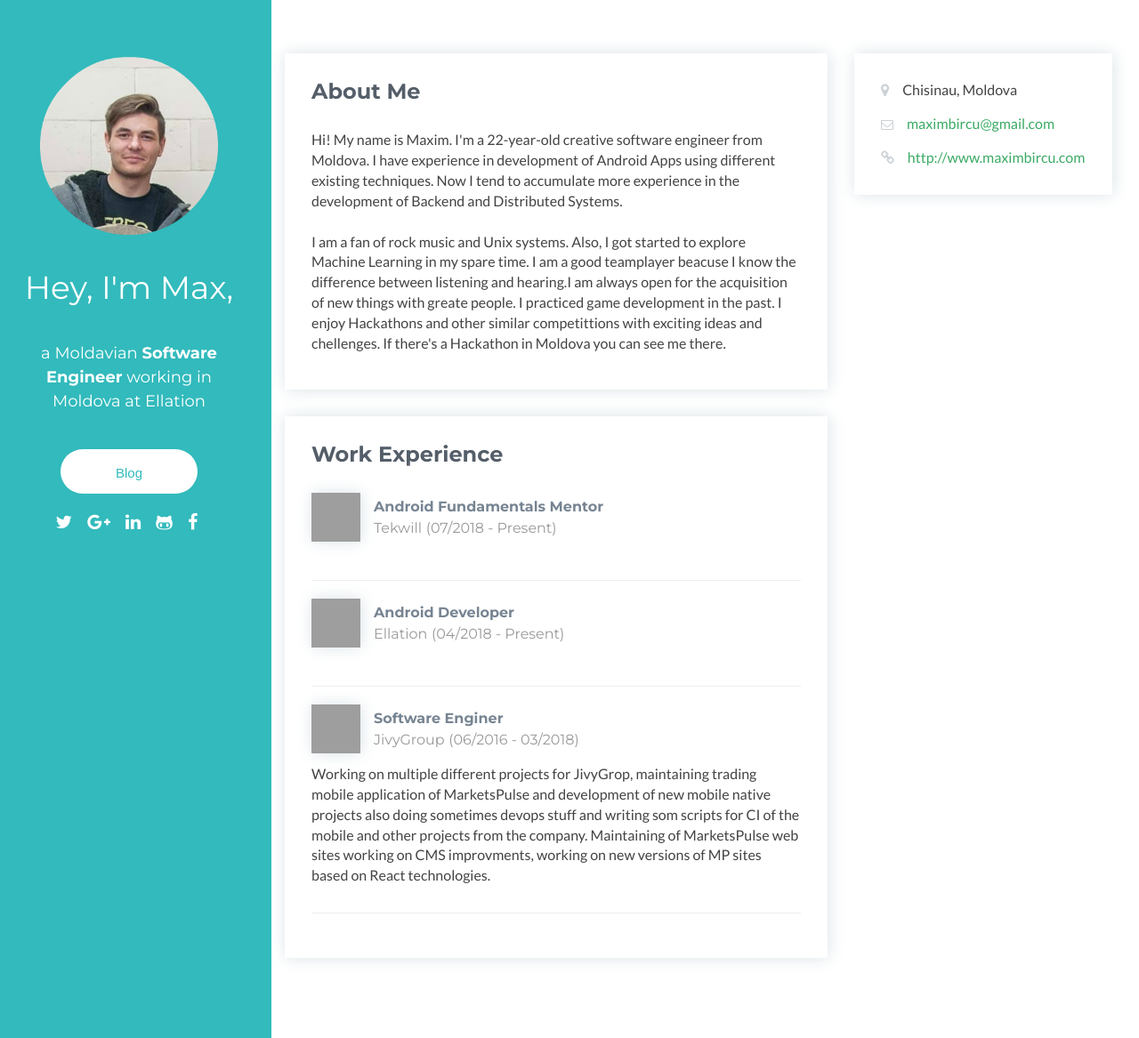
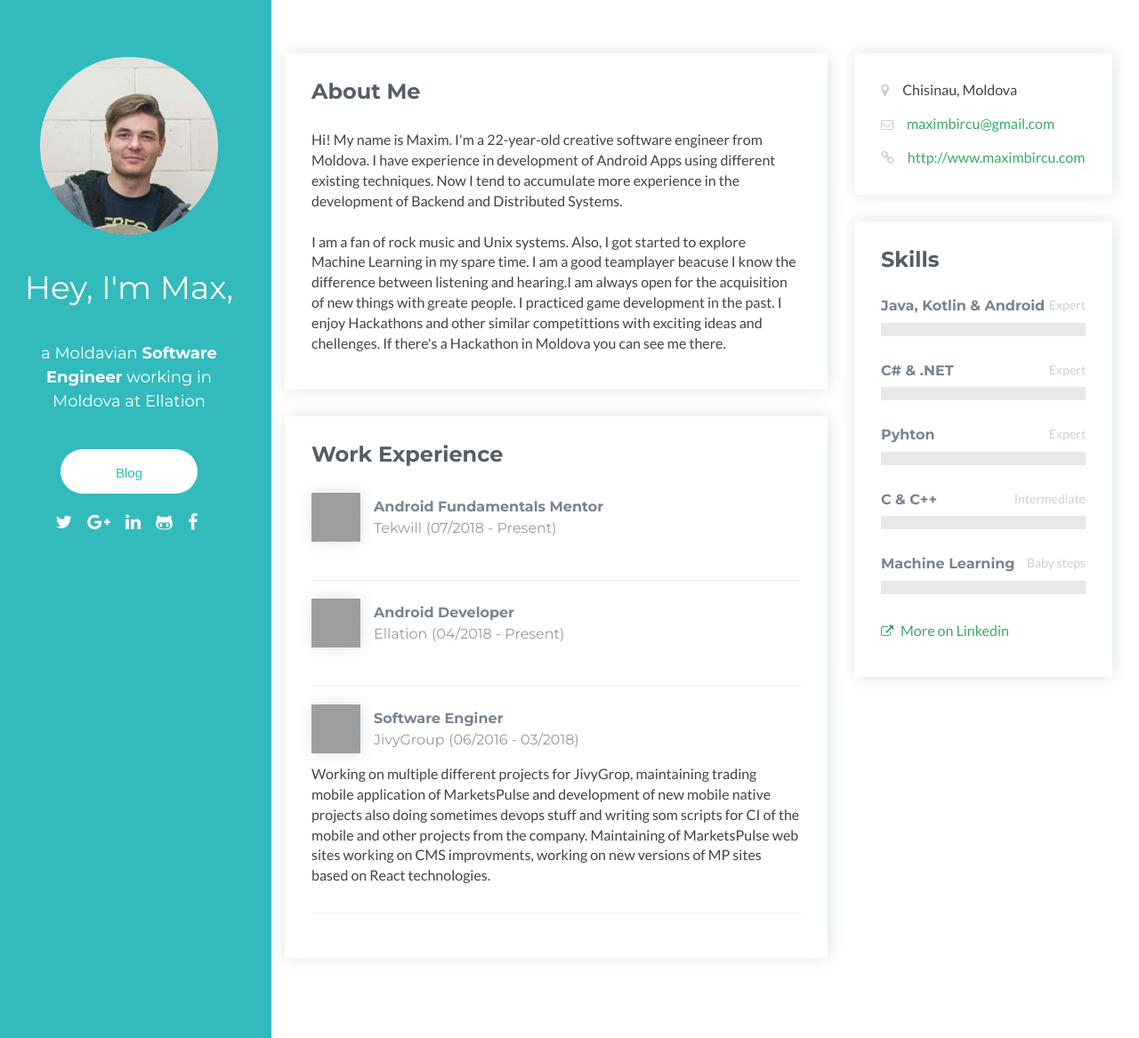
Before and after one commit to maximbircu/maximbircu.github.io, a Jekyll site: the page built from index.html, in a window 1280 px wide. Shown: the whole page at 89% size. Built offline with Jekyll 4.4.1, drawn with Linux system fonts in a browser that asks for light colours; grey boxes are pictures that could not be loaded.

Commit message:
Implement skills card

```diff
--- /dev/null
+++ b/_data/cards/skills.yaml
@@ -0,0 +1,23 @@
+# level-title - title of the skill
+# level-label - performance of the skill in one word
+# data-level - performance of the skill in percentage
+
+- title: "Java, Kotlin &amp; Android"
+  label: "Expert"
+  level : 66
+
+- title: "C# &amp; .NET"
+  label: "Expert"
+  level : 50
+
+- title: "Pyhton"
+  label: "Expert"
+  level : 30
+
+- title: "C &amp; C++"
+  label: "Intermediate"
+  level : 40
+
+- title: "Machine Learning"
+  label: "Baby steps"
+  level : 35
--- /dev/null
+++ b/_includes/cards/skills.html
@@ -0,0 +1,19 @@
+<aside class="skills aside section">
+    <div class="section-inner">
+        <h2 class="heading">Skills</h2>
+        <div class="content">
+            <div class="skillset">
+                {% for skill in site.data.cards.skills %}
+                    <div class="item">
+                        <h3 class="level-title">{{ skill.title }}<span class="level-label">{{ skill.label }}</span></h3>
+                        <div class="level-bar">
+                            <div class="level-bar-inner" data-level="{{ skill.level }}%">
+                            </div>
+                        </div>
+                    </div>
+                {% endfor %}
+                <p><a class="more-link" href="{{ site.data.accounts.linkedin }}"><i class="fa fa-external-link"></i> More on Linkedin</a></p>
+            </div>
+        </div>
+    </div>
+</aside>
--- a/_includes/cards/work-experience.html
+++ b/_includes/cards/work-experience.html
@@ -2,7 +2,7 @@
         <div class="section-inner">
             <h2 class="heading">Work Experience</h2>
             <div class="content">
-            {% for item in site.data.cards.work-experience.key %}
+            {% for item in site.data.cards.work-experience %}
                 <div class="item row">
                     <img src="{{ item.logoUrl }}" class="col-lg-3 company-logo" alt="">
                     <div class="work-experience-heading col-lg-9">
--- a/_includes/js-link.html
+++ b/_includes/js-link.html
@@ -2,4 +2,5 @@
 <script type="text/javascript" src="{{ site.baseurl }}/assets/plugins/bootstrap/js/bootstrap.min.js"></script>
 <script type="text/javascript" src="{{ site.baseurl }}/assets/plugins/jquery-rss/dist/jquery.rss.min.js"></script>
 <script type="text/javascript" src="{{ site.baseurl }}/assets/js/sidebar.js"></script>
+<script type="text/javascript" src="{{ site.baseurl }}/assets/js/cards/skills.js"></script>
 <script type="text/javascript" src="{{ site.baseurl }}/assets/js/index.js"></script>
--- a/_includes/sidebar.html
+++ b/_includes/sidebar.html
@@ -6,12 +6,12 @@
         <a class="contact-me-btn row" href="{{ site.baseurl }}/{{ page.buttonUrl }}">{{ page.buttonName }}</a>
         <div class="contacts">
             <ul class="social list-inline">
-                <li><a href="https://twitter.com/maximbircu"><i class="fa fa-twitter"></i></a></li>
-                <li><a href="https://plus.google.com/108536437399371287517"><i class="fa fa-google-plus"></i></a>
+                <li><a href="{{ site.data.accounts.twitter }}"><i class="fa fa-twitter"></i></a></li>
+                <li><a href="{{ site.data.accounts.googleplus }}"><i class="fa fa-google-plus"></i></a>
                 </li>
-                <li><a href="https://www.linkedin.com/in/maximbircu/"><i class="fa fa-linkedin"></i></a></li>
-                <li><a href="https://github.com/maximbircu"><i class="fa fa-github-alt"></i></a></li>
-                <li><a href="https://www.facebook.com/people/Maxim-B%C3%AErcu/100008397154387"><i class="fa fa-facebook"></i></a></li>
+                <li><a href="{{ site.data.accounts.linkedin }}"><i class="fa fa-linkedin"></i></a></li>
+                <li><a href="{{ site.data.accounts.github }}"><i class="fa fa-github-alt"></i></a></li>
+                <li><a href="{{ site.data.accounts.facebook }}"><i class="fa fa-facebook"></i></a></li>
             </ul>
         </div>
     </div>
--- /dev/null
+++ b/assets/js/cards/skills.js
@@ -0,0 +1,12 @@
+jQuery(document).ready(function($) {
+    $('.level-bar-inner').css('width', '0');
+
+    $(window).on('load', function() {
+        $('.level-bar-inner').each(function() {
+            var itemWidth = $(this).data('level');
+            $(this).animate({
+                width: itemWidth
+            }, 800);
+        });
+    });
+});
--- a/index.html
+++ b/index.html
@@ -11,6 +11,7 @@ buttonUrl: blog.html
         </div>
         <div class="secondary col-lg-4 col-md-5 col-sm-12 col-xs-12">
             {% include cards/contacts.html %}
+            {% include cards/skills.html %}
         </div>
     </div>
 </div>
```
Also changed, not shown: _data/accounts.yaml (added, +8 -0 lines), _data/cards/work-experience.yaml (+19 -20 lines).
